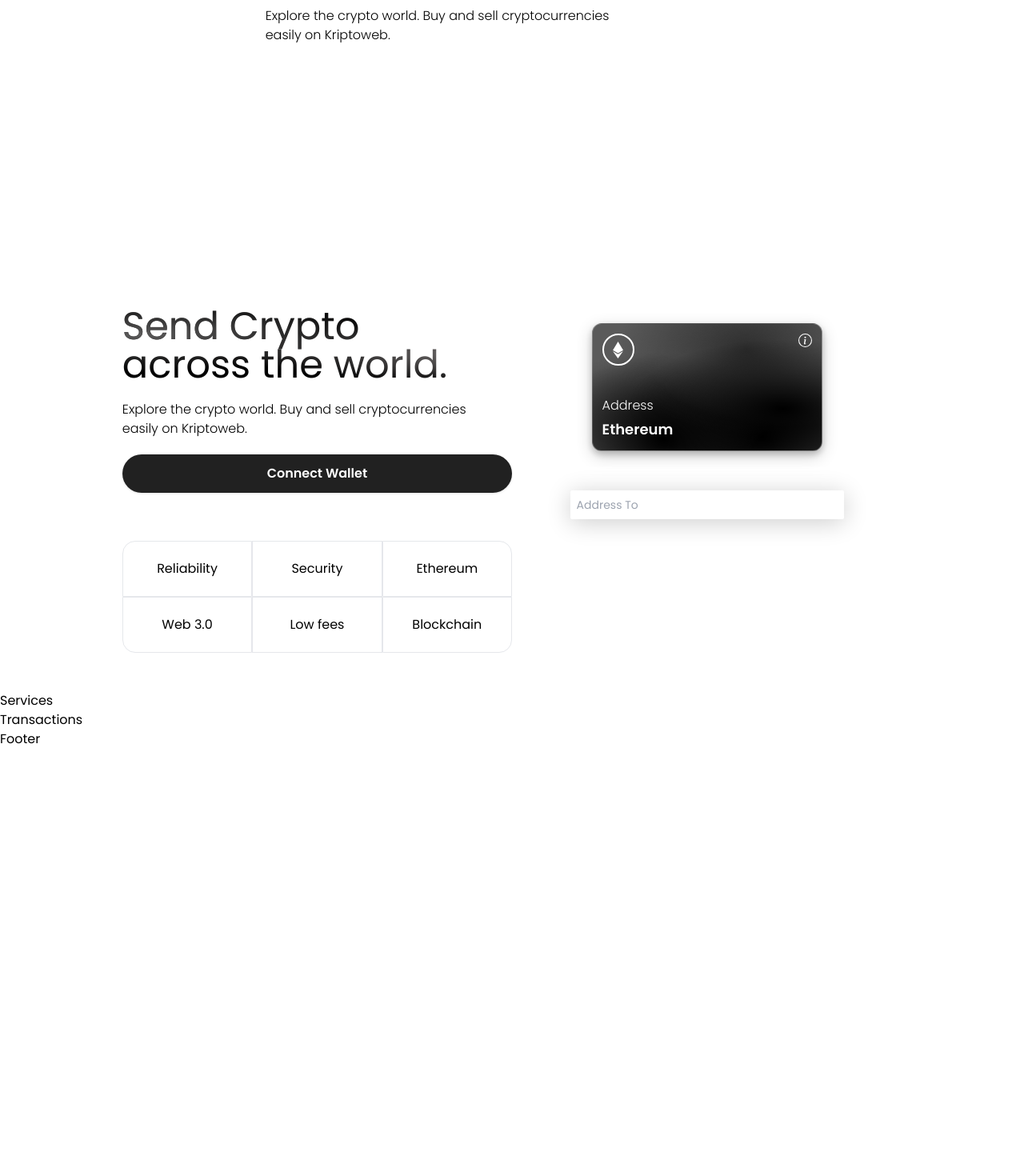
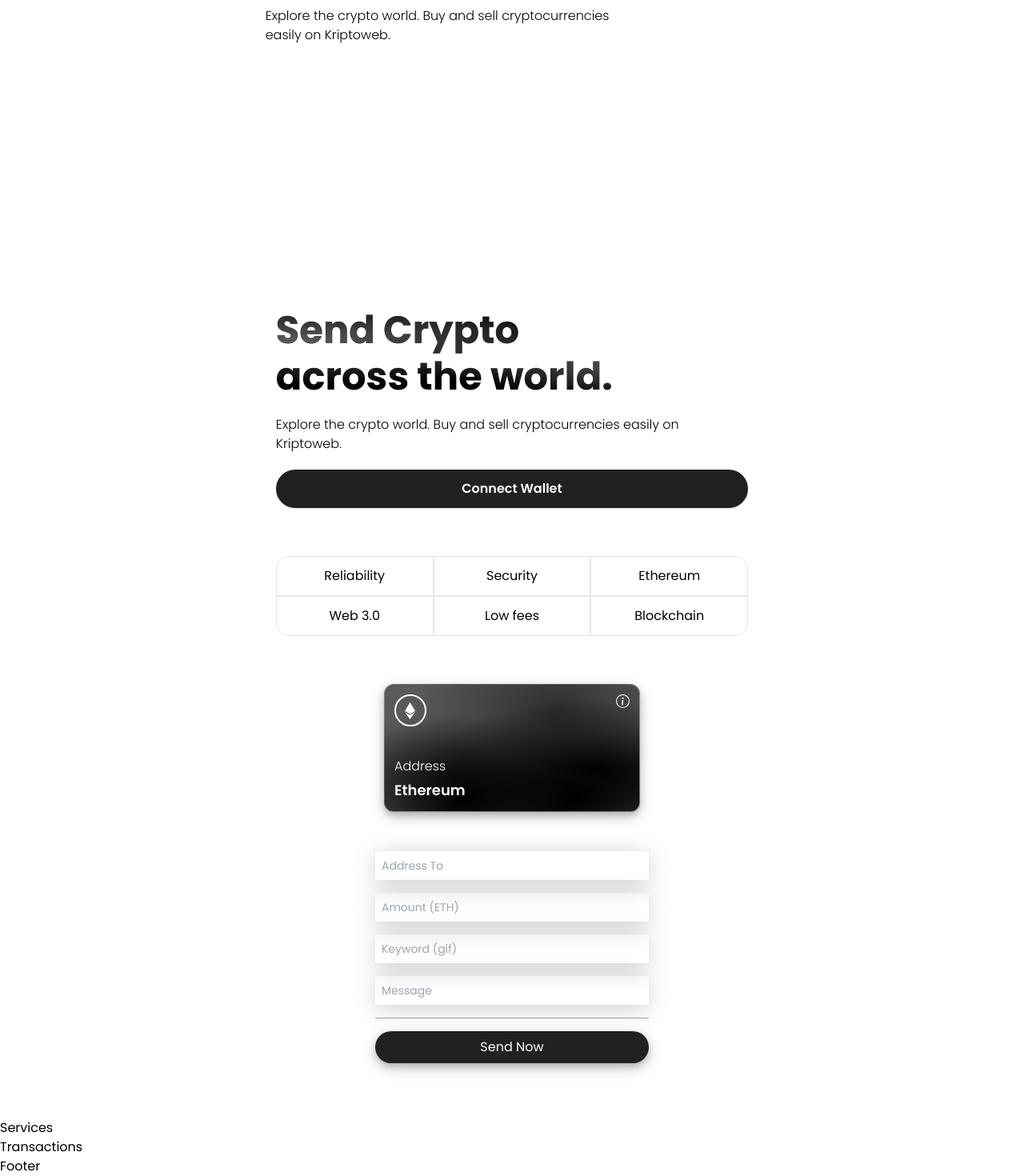
Before and after one commit to krxthx/kriptoweb, a React (Vite) app in the folder client/: page / in a window 1280 px wide. Shown: the part 464-1934 px from the top of the page at 80% size. Before the commit the page ends 1400 px from the top, so only its background shows below. Built offline with nearby package versions, Linux system fonts and the light colour scheme.

Commit message:
loader and layout complete

```diff
--- a/client/src/components/Home.jsx
+++ b/client/src/components/Home.jsx
@@ -14,7 +14,7 @@
             height: '85vh',
 
         }}>
-            <div className="flex md:flex-row flex-col items-start justify-between md:p-20 py-12 px-4" id="headerID">
+            <div className="flex mf:flex-row flex-col items-start justify-between mf:p-20 py-12 px-4" id="headerID">
                 <div>
                     <h1 className="text-black text-gradient t-shadow">kriptoweb.</h1>
                     <p className="text-left text-black font-light md:w-9/12 w-11/12 text-base">Explore the crypto world. Buy and sell cryptocurrencies easily on Kriptoweb.</p>
--- a/client/src/components/Loader.jsx
+++ b/client/src/components/Loader.jsx
@@ -1,6 +1,8 @@
 const Loader = () => {
     return (
-        <h1>Loader</h1>
+        <div className="flex justify-center items-center py-3">
+            <div className="animate-spin rounded-full h-32 w-32 border-b-2 border-black-1000"/>
+        </div>
     );
 }
 export default Loader;
--- a/client/src/components/Welcome.jsx
+++ b/client/src/components/Welcome.jsx
@@ -3,7 +3,7 @@
 import { BsInfoCircle } from "react-icons/bs"
 
 import { Loader } from './'
-const commonStyles = "min-h-[70px] sm:px-0 px-2 sm:min-w-[120px] flex justify-center items-center border-[0.5px] border -gray-400 "
+const commonStyles = "min-h-[50px] sm:px-0 px-2 sm:min-w-[100px] flex justify-center items-center border-[0.5px] border -gray-400 "
 const Input = ({ placeholder, name, type, value, handleChange }) => (
     <input
         placeholder={placeholder}
@@ -18,11 +18,17 @@
     const connectWallet = () => {
 
     }
+    const handleSubmit = () => {
+
+    }
     return (
         <div className="flex w-full justify-center items-center">
-            <div className="flex md:flex-row flex-col items-start justify-between mf:p-20 py-12 px-4">
+            <div className="flex mf:flex-row flex-col items-start justify-between mf:p-20 py-12 px-4">
                 <div className=" flex flex-1 justofy-start flex-col mf:mr-10">
-                    <h1 className="text-3xl sm:text-5xl text-black text-gradient">Send Crypto<br />across the world.</h1>
+                    <h1 className="text-3xl sm:text-5xl text-black text-gradient" style={{
+                        lineHeight:1.2,
+                        fontWeight:'bold'
+                    }}>Send Crypto<br />across the world.</h1>
                     <p className="text-left mt-5 text-black font-light mf:w-9/12 w-11/12 text-base">Explore the crypto world. Buy and sell cryptocurrencies easily on Kriptoweb.</p>
                     <button
                         type="button"
@@ -39,8 +45,8 @@
                         <div className={`rounded-br-2xl ${commonStyles}`}>Blockchain</div>
                     </div>
                 </div>
-                <div className="flex flex-col flex-1 items-center justify-start w-full md:mt-0 mt-10">
-                    <div className="p-3 justify-end items-start flex-col rounded-xl h-40 sm:w-72 w-full my-5 eth-card white-glassmorphism">
+                <div className="flex flex-col flex-1 items-center justify-start w-full mf:mt-0 mt-10">
+                    <div className="p-3 justify-end items-start flex-col rounded-xl h-40 sm:w-80 w-full my-5 eth-card white-glassmorphism">
                         <div className="flex justify-between flex-col w-full h-full">
                             <div className="flex justify-between items-start">
                                 <div className="w-10 h-10 rounded-full border-2 border-white flex justify-center items-center ">
@@ -60,9 +66,16 @@
                     </div>
                     <div className="p-5 sm:w-96 w-full flex flex-col justify-start items-center white-glassmorphism">
                         <Input placeholder="Address To" name="addressTo" type="text" handleChange={() => { }} />
+                        <Input placeholder="Amount (ETH)" name="amount" type="number" handleChange={() => { }} />
+                        <Input placeholder="Keyword (gif)" name="keyword" type="text" handleChange={() => { }} />
+                        <Input placeholder="Message" name="message" type="text" handleChange={() => { }} />
+                        <div className="h-[1px] w-full bg-gray-400 my-2" />
+                        {false ? (<Loader />) : (
+                            <button type="button" onClick={handleSubmit}
+                                className=" bg-[#212121] text-white w-full mt-2 border-none p-2 rounded-full cursor-pointer">Send Now</button>
+                        )}
                     </div>
                 </div>
-
             </div>
         </div >
     );
```
